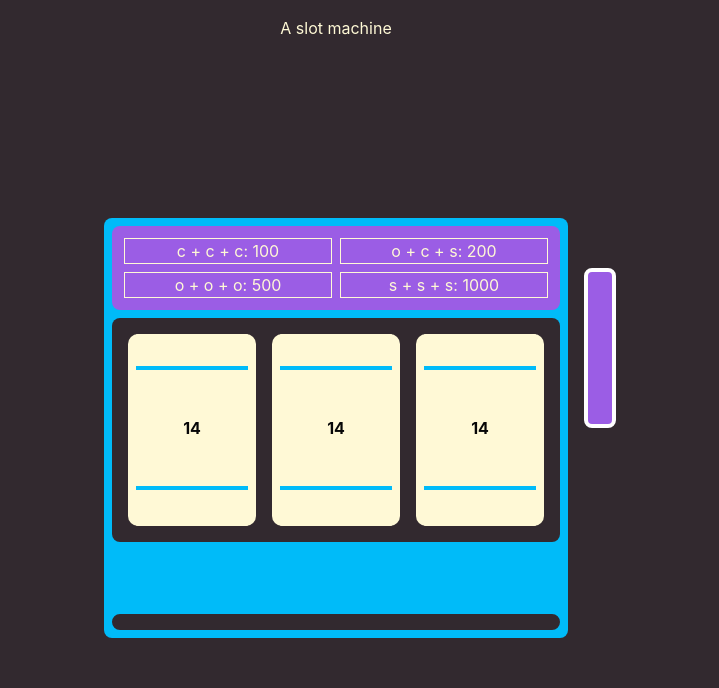
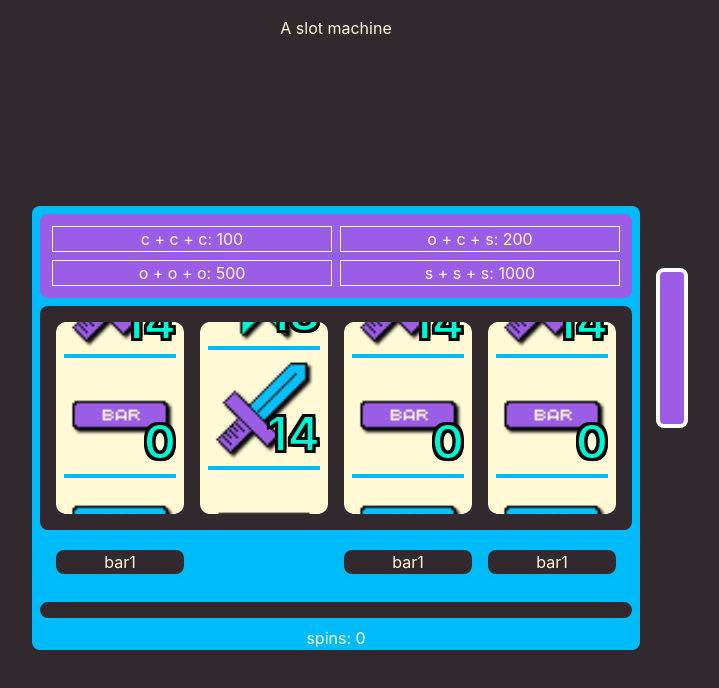
Before and after one commit to thyancey/slot-machine, a React (Vite) app: page / in a window 1280 px wide. Shown: the top 688 px of the page, without its empty margins (304-1023 px from the left). Built offline with nearby package versions, Linux system fonts and the light colour scheme.

Commit message:
clean up reel order so its a normal 0 - n

```diff
--- a/src/components/slotmachine/index.tsx
+++ b/src/components/slotmachine/index.tsx
@@ -3,6 +3,11 @@ import Reel from './reel';
 import PayTable, { PayoutItem } from './paytable';
 import { useCallback, useEffect, useState } from 'react';
 import { ReelDef, ReelItem, reelsData } from './reel-data';
+
+export type ReelTarget = [
+  itemIdx: number,
+  spinCount: number
+];
 
 const ScWrapper = styled.main`
   position: absolute;
@@ -20,8 +25,6 @@ const ScWrapper = styled.main`
 `;
 
 const ScPayTableContainer = styled.div`
-  /* background-color: var(--color-black); */
-  /* border: .25rem solid var(--color-pink); */
   padding: 0.5rem;
 `;
 const ScReelContainer = styled.div`
@@ -80,6 +83,7 @@ const ScHandle = styled.div`
     background-color: var(--color-pink);
   }
 `;
+const ScSpinCount = styled.div``;
 
 const payoutItems: PayoutItem[] = [
   {
@@ -100,34 +104,20 @@ const payoutItems: PayoutItem[] = [
   },
 ];
 
-/*
-  I could not get the async timers working with react state
-  so this variable helps keeps things up to date when they happen
-  at the same time. There is probably some better solution with
-  useRef, but I couldn't get it to work.
-*/
-let activeSpin = [false, false, false];
-const setActiveSpin = (newSpins: boolean[]) => {
-  activeSpin = newSpins;
-};
-let cReelItems: (ReelItem | null)[] = [];
-const setCReelItems = (newReelItems: (ReelItem | null)[]) => {
-  cReelItems = newReelItems;
-};
-
 // later on, some factors should weight the "random"
 const getRandomReelIdx = (reelDef: ReelDef) =>
   Math.floor(Math.random() * reelDef.reelItems.length);
 
-const getRandomReelTargets = (reelSet: ReelDef[]) => {
-  return reelSet.map((reelDef) => getRandomReelIdx(reelDef));
+const getRandomReelTargets = (reelSet: ReelDef[], spinCount: number) => {
+  return reelSet.map((reelDef) => [ getRandomReelIdx(reelDef), spinCount ] as ReelTarget);
 };
 
 function SlotMachine() {
   // const [cachedSpinning, setCachedSpinning] = useState<boolean[]>([]);
   const [reelDefs, setReelDefs] = useState<ReelDef[]>([]);
-  const [reelTargets, setReelTargets] = useState<number[]>([]);
+  const [reelTargets, setReelTargets] = useState<ReelTarget[]>([]);
   const [curReelItems, setCurReelItems] = useState<(ReelItem | null)[]>([]);
+  const [spinCount, setSpinCount] = useState(0);
 
   useEffect(() => {
     // later on, reel should store extra properties other than the reelItems
@@ -143,44 +133,23 @@ function SlotMachine() {
       }) as ReelDef)
     );
 
-    setReelTargets(Array(reelsData.length).fill(-1));
+    setReelTargets(Array(reelsData.length).fill([0, 0]));
     setCurReelItems(Array(reelsData.length).fill(null));
   }, []);
 
   const startSpinning = useCallback(() => {
-    setReelTargets(getRandomReelTargets(reelDefs));
-
-    // TODO - better way to handle where if a reel had the same randomIdx two spins in a row, but still needs to know a change happened to spin around several more times
-    window.setTimeout(() => {
-      setReelTargets(Array(reelDefs.length).fill(-1));
-    }, 1);
-  }, [reelDefs]);
-
-  /*
-  const onSpinComplete = useCallback(
-    (reelIdx: number) => {
-      const ret = activeSpin.map((iS, idx) => {
-        if (idx === reelIdx) return false;
-        return iS;
-      });
-      setActiveSpin(ret);
-      setCachedSpinning(activeSpin);
-    },
-    [setCachedSpinning]
-  );
-  */
+    setReelTargets(getRandomReelTargets(reelDefs, spinCount));
+    setSpinCount(spinCount + 1);
+  }, [reelDefs, spinCount]);
 
   const onCurReelItem = useCallback(
-    (reelItem: ReelItem, reelIdx: Number) => {
-      setCReelItems(
-        cReelItems.map((cri, idx) => {
-          if (idx === reelIdx) return reelItem;
-          return cri;
-        })
-      );
-      setCurReelItems(cReelItems);
+    (reelItem: ReelItem, reelIdx: number) => {
+
+      // this mutation was the only way to get this working reliably...
+      curReelItems[reelIdx] = reelItem;
+      setCurReelItems([...curReelItems]);
     },
-    [setCurReelItems]
+    [setCurReelItems, curReelItems]
   );
 
   return (
@@ -195,8 +164,6 @@ function SlotMachine() {
             reelIdx={rdIdx}
             reelItems={reelDef.reelItems}
             reelTarget={reelTargets[rdIdx]}
-            // spinning={cachedSpinning[rdIdx]}
-            // onSpinComplete={() => onSpinComplete(rdIdx)}
             setCurReelItem={(reelItem: ReelItem) => onCurReelItem(reelItem, rdIdx)}
           />
         ))}
@@ -210,6 +177,7 @@ function SlotMachine() {
         <div />
       </ScPayoutTray>
       <ScHandle onClick={() => startSpinning()} />
+      <ScSpinCount>{`spins: ${spinCount}`}</ScSpinCount>
     </ScWrapper>
   );
 }
--- a/src/components/slotmachine/reel-content.tsx
+++ b/src/components/slotmachine/reel-content.tsx
@@ -1,13 +1,12 @@
 import styled from 'styled-components';
 import { ReelItem } from './reel-data';
 
-
 interface ScProps {
-  height: number
+  height: number;
 }
 const ScWrapper = styled.div<ScProps>`
   width: 100%;
-  height: ${p => p.height}px;
+  height: ${(p) => p.height}px;
   background-color: var(--color-white);
   color: var(--color-black);
   text-align: center;
@@ -19,25 +18,38 @@ const ScWrapper = styled.div<ScProps>`
 
   font-weight: bold;
 
-  padding: .25rem;
+  padding: 0.25rem;
+  position: relative;
+
+  p {
+    position: absolute;
+    top: 0;
+    right: 0;
+    z-index: 1;
+    font-size: 3rem;
+    color: var(--color-teal);
+    -webkit-text-stroke: 2px var(--color-black);
+    text-shadow: 2px 2px 0 var(--color-black), -2px -2px 0 var(--color-black),
+      2px -2px 0 var(--color-black), -2px 2px 0 var(--color-black),
+      2px 2px 0 var(--color-black);
+  }
 
   img {
-    width:100%;
-    filter: drop-shadow(.2rem .2rem .1rem var(--color-black));
+    width: 100%;
+    filter: drop-shadow(0.2rem 0.2rem 0.1rem var(--color-black));
   }
 `;
 
-
 type Props = {
-  reelItem: ReelItem,
-  height: number
+  reelItem: ReelItem;
+  height: number;
 };
 
-function ReelContent({reelItem, height}: Props) {
+function ReelContent({ reelItem, height }: Props) {
   return (
     <ScWrapper height={height}>
       <p>{reelItem.idx}</p>
-      {/* <img src={reelItem.img || ''}/> */}
+      <img src={reelItem.img || ''} />
     </ScWrapper>
   );
 }
--- a/src/components/slotmachine/reel-data.tsx
+++ b/src/components/slotmachine/reel-data.tsx
@@ -32,10 +32,10 @@ export interface ReelDef {
 export const reelsData: RawReelDef[] = [
   {
     reelItems: [
-      { label: 'seven', effect: 'score', value: 7, img: R7 },
       { label: 'bar1', img: Rbar1 },
       { label: 'bar2', img: Rbar2 },
       { label: 'bar3', img: Rbar3 },
+      { label: 'seven', effect: 'score', value: 7, img: R7 },
       { label: 'bat', effect: 'life steal', value: 1, img: Rbat },
       { label: 'coins', effect: 'gold bonus', value: 5, img: Rcoins },
       { label: 'crazy', img: Rcrazy },
@@ -61,10 +61,10 @@ export const reelsData: RawReelDef[] = [
   },
   {
     reelItems: [
-      { label: 'seven', effect: 'score', value: 7, img: R7 },
       { label: 'bar1', img: Rbar1 },
       { label: 'bar2', img: Rbar2 },
       { label: 'bar3', img: Rbar3 },
+      { label: 'seven', effect: 'score', value: 7, img: R7 },
       { label: 'bat', effect: 'life steal', value: 1, img: Rbat },
       { label: 'coins', effect: 'gold bonus', value: 5, img: Rcoins },
       { label: 'crazy', img: Rcrazy },
@@ -90,10 +90,10 @@ export const reelsData: RawReelDef[] = [
   },
   {
     reelItems: [
-      { label: 'seven', effect: 'score', value: 7, img: R7 },
       { label: 'bar1', img: Rbar1 },
       { label: 'bar2', img: Rbar2 },
       { label: 'bar3', img: Rbar3 },
+      { label: 'seven', effect: 'score', value: 7, img: R7 },
       { label: 'bat', effect: 'life steal', value: 1, img: Rbat },
       { label: 'coins', effect: 'gold bonus', value: 5, img: Rcoins },
       { label: 'crazy', img: Rcrazy },
@@ -117,13 +117,12 @@ export const reelsData: RawReelDef[] = [
       { label: 'sword', effect: 'extra damage', value: 2, img: Rsword },
     ],
   },
-  /*
   {
     reelItems: [
-      { label: 'seven', effect: 'score', value: 7, img: R7 },
       { label: 'bar1', img: Rbar1 },
       { label: 'bar2', img: Rbar2 },
       { label: 'bar3', img: Rbar3 },
+      { label: 'seven', effect: 'score', value: 7, img: R7 },
       { label: 'bat', effect: 'life steal', value: 1, img: Rbat },
       { label: 'coins', effect: 'gold bonus', value: 5, img: Rcoins },
       { label: 'crazy', img: Rcrazy },
@@ -146,5 +145,5 @@ export const reelsData: RawReelDef[] = [
       },
       { label: 'sword', effect: 'extra damage', value: 2, img: Rsword },
     ],
-  }*/
+  }
 ];
--- a/src/components/slotmachine/reel.tsx
+++ b/src/components/slotmachine/reel.tsx
@@ -2,16 +2,17 @@ import { useCallback, useEffect, useMemo, useRef, useState } from 'react';
 import styled from 'styled-components';
 import ReelContent from './reel-content';
 import { ReelItem } from './reel-data';
+import { MinMaxTouple, randInRange } from '../../utils';
+import { ReelTarget } from '.';
 
 // imagine the construction as a ribbon, rendering each reelItem top to bottom
-// next, additional items are rendered to assist in the looping effect:
-// the last item is repeated at the start of the reel, and then N REEL_OVERLAP items
+// to complete the looping effect, REEL_OVERLAP n of items are repeated at the top and bottom
 // REEL_OVERLAP should be just enough to give the illusion of a wheel within the view area
 
 const REEL_HEIGHT = 120; // height of each reel cell
 const REEL_OVERLAP = 2; // # of looparound cells to add to edge of reel so that it can transition nicely
-const SPIN_VEL_RANGE: MinMaxTouple = [15, 35]; // RNG speed range for each reel
-const MIN_SPINS_RANGE: MinMaxTouple = [1, 3]; // RNG speed range for each reel
+const SPIN_POWER_RANGE: MinMaxTouple = [15, 35]; // RNG speed range for each reel
+const MIN_SPINS_RANGE: MinMaxTouple = [1, 3]; // RNG number of times to go around for each reel
 
 // kinda like the cutout you can see the reel through
 const ScWrapper = styled.div`
@@ -22,6 +23,10 @@ const ScWrapper = styled.div`
 
   /* makes a cutout */
   clip-path: inset(0 0 round 10px);
+
+  &.spinning{
+
+  }
 `;
 
 const ScReelCenterer = styled.div`
@@ -39,25 +44,17 @@ const ScReelTape = styled.div`
   top: 0;
 `;
 
-type MinMaxTouple = [min: number, max: number];
-export const randInRange = (range: MinMaxTouple, isIndexes = false) => {
-  const val = Math.random() * (range[1] - range[0]) + range[0];
-  return isIndexes ? Math.floor(val) : val;
-}
-
-
 // add redudant items to top and bottom of reel to make it seem continuous
 export const buildReel = (reelItems: any[], reelOverlap: number) => {
   // starting with [ 0, 1, 2 ]
 
-  // [ +0, +1, +2, 0, 1, 2 ]
+  // [ +1, +2, 0, 1, 2 ]
   const loopBefore = [];
   // the +1 here attached the last to the top, regardless of overlap value
-  for (let i = 0; i < reelOverlap + 1; i++) {
+  for (let i = 0; i < reelOverlap; i++) {
     const offset = reelItems.length - (i % reelItems.length) - 1;
     loopBefore.push(reelItems[offset]);
   }
-  loopBefore.reverse();
 
   // [ 0, 1, 2 ] -> [ 0, 1, 2, +0, +1 ]
   const loopAfter = [];
@@ -66,7 +63,7 @@ export const buildReel = (reelItems: any[], reelOverlap: number) => {
   }
 
   return ([] as any[])
-    .concat(loopBefore)
+    .concat(loopBefore.reverse())
     .concat(reelItems.map((rI) => rI))
     .concat(loopAfter);
 };
@@ -87,30 +84,26 @@ type Props = {
   reelItems: ReelItem[];
   reelIdx: number;
   setCurReelItem: Function;
-  reelTarget: number;
-  // onSpinComplete: Function;
-  // spinning?: boolean;
+  reelTarget: ReelTarget;
 };
 
 function SlotReel({
   reelItems,
   reelIdx,
   setCurReelItem,
-  reelTarget,
-  // spinning,
-  // onSpinComplete,
+  reelTarget
 }: Props) {
   const [items, setItems] = useState<ReelItem[]>([]);
-  const [spinAngle, setSpinAngle] = useState(0);
-  const [spinAngleTarget, setSpinAngleTarget] = useState(0);
+  const [isSpinning, setIsSpinning] = useState(false);
   const spinTimer = useRef<number | null>(null);
   const [spinPower, setSpinPower] = useState(0);
   const [curIdx, setCurIdx] = useState(0);
+  const [spinAngle, setSpinAngle] = useState(0);
+  const [spinAngleTarget, setSpinAngleTarget] = useState(0);
 
   useEffect(() => {
     console.log(`reel #${reelIdx} initialized with reelTarget: ${reelTarget}`);
   }, []);
-
 
   useEffect(() => {
     setItems(buildReel(reelItems, REEL_OVERLAP));
@@ -118,24 +111,19 @@ function SlotReel({
   }, [reelItems, setSpinAngle]);
 
   useEffect(() => {
-    if (reelTarget !== -1) {
-      //console.log(` ${reelIdx}: my new target is ${reelTarget}`);
+    if (reelTarget[0] !== -1 && !isSpinning) {
       setSpinny();
     }
   }, [reelTarget]);
 
   const setSpinny = useCallback(() => {
-    const spinTarget = projectSpinTarget(reelItems.length, reelTarget, curIdx);
-    const nextSpinAngle = spinAngle + projectSpinAngle(reelItems.length, spinTarget);
-    /*console.log(
-      'setSpinny(), spinTarget:',
-      spinTarget,
-      ', spinAngle:',
-      nextSpinAngle
-    );*/
+    const spinTarget = projectSpinTarget(reelItems.length, reelTarget[0], curIdx);
+    const nextSpinAngle =
+      spinAngle + projectSpinAngle(reelItems.length, spinTarget);
 
     setSpinAngleTarget(nextSpinAngle);
-    setSpinPower(randInRange(SPIN_VEL_RANGE));
+    setSpinPower(randInRange(SPIN_POWER_RANGE));
+    setIsSpinning(true);
   }, [reelItems, reelTarget, spinAngle]);
 
   // remove timer when unmounting
@@ -146,11 +134,6 @@ function SlotReel({
     };
   }, []);
 
-  useEffect(() => {
-    console.log('set for ', curIdx)
-    setCurReelItem(reelItems[curIdx]);
-  }, [curIdx, reelItems]);
-
   // remove timer when unmounting
   useEffect(() => {
     if (spinAngle < spinAngleTarget) {
@@ -158,40 +141,30 @@ function SlotReel({
       spinTimer.current = window.setTimeout(() => {
         setSpinAngle(spinAngle + spinPower);
       }, 30);
-    } else if(spinAngle !== spinAngleTarget) {
+    } else if (spinAngle !== spinAngleTarget) {
       //recover
       spinTimer.current = window.setTimeout(() => {
-        console.log('recover to ', spinAngleTarget)
+        // console.log('recover to ', spinAngleTarget)
         setSpinAngle(spinAngleTarget);
-        updateCurIdx()
+        completeSpins();
       }, 30);
     }
   }, [spinAngle, spinAngleTarget]);
 
-  const updateCurIdx = useCallback(() => {
-    const fullHeight = REEL_HEIGHT * reelItems.length;
-    const modAngle = (spinAngle + (REEL_HEIGHT / 2)) % fullHeight
-    if (modAngle === fullHeight) {
-      // 100%, so set to the end
-      setCurIdx(reelItems.length - 1);
-    } else {
-      const percIdx = Math.floor((modAngle / fullHeight) * reelItems.length);
-      setCurIdx(percIdx);
-    }
+  const completeSpins = useCallback(() => {
+    // console.log(`completeSpins > reelIdx:${reelIdx} at reelTarget:${reelTarget}`, reelItems)
+    setCurIdx(reelTarget[0]);
+    setCurReelItem(reelItems[reelTarget[0]]);
+    setIsSpinning(false);
+  }, [reelTarget, reelIdx, setCurIdx, reelItems]);
 
-  }, [spinAngle, reelItems]);
-
-  // everytime i rewrite this, i end up with something i dont quite get. there should be something simpler, however
-  // it has to account for small reels && varying overlap
   const reelTop = useMemo(() => {
-    // this makes no sense
-    //console.log(spinAngle)
-    const reelTop = spinAngle % (REEL_HEIGHT * reelItems.length);
-    return reelTop - REEL_HEIGHT * (reelItems.length + REEL_OVERLAP); // offset for the bottom up position
+    const reelTop = -1 * (spinAngle) % (REEL_HEIGHT * reelItems.length);
+    return reelTop - REEL_OVERLAP * REEL_HEIGHT;
   }, [spinAngle, reelItems]);
 
   return (
-    <ScWrapper>
+    <ScWrapper className={isSpinning ? 'spinning' : ''}>
       <ScReelCenterer>
         <ScReelTape style={{ top: `${reelTop}px` }}>
           {items.map((reelItem, idx) => (
--- /dev/null
+++ b/src/utils/index.ts
@@ -0,0 +1,5 @@
+export type MinMaxTouple = [min: number, max: number];
+export const randInRange = (range: MinMaxTouple, isIndexes = false) => {
+  const val = Math.random() * (range[1] - range[0]) + range[0];
+  return isIndexes ? Math.floor(val) : val;
+};
```
